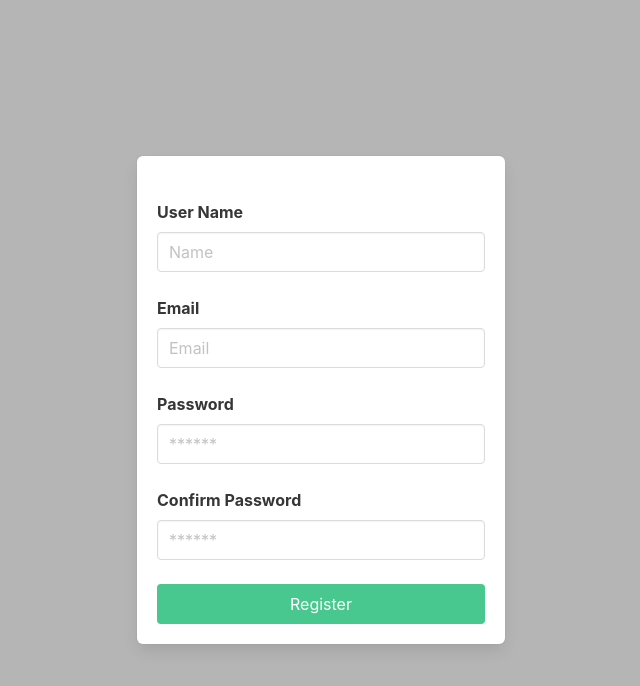
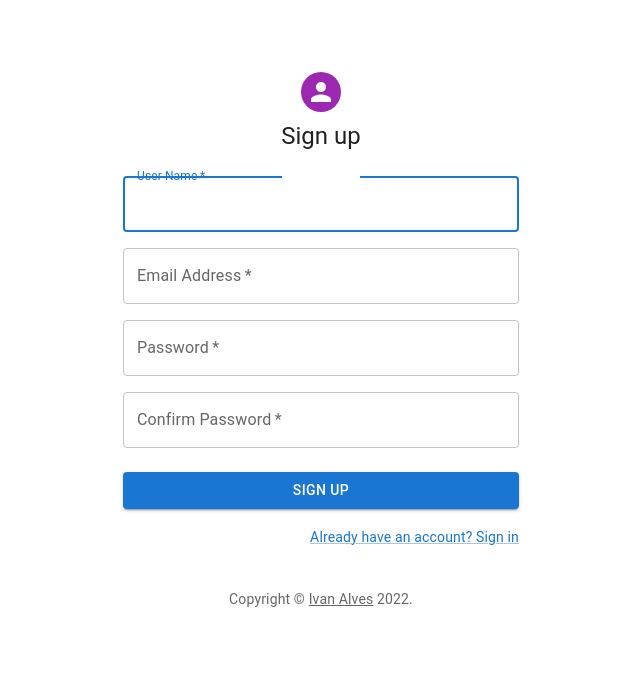
Before and after one commit to IvanMAlves/IODCapstone, a React (Create React App) app in the folder frontend/frontend-capstone/: page /register in a window 1280 px wide. Shown: the top 686 px of the page, without its empty margins (319-959 px from the left). Built offline with nearby package versions, Linux system fonts and the light colour scheme.

Commit message:
updating front end tables

```diff
--- a/frontend/frontend-capstone/src/App.css
+++ b/frontend/frontend-capstone/src/App.css
@@ -1,3 +1,8 @@
+*{
+  text-align: center;
+  font-family: 'Roboto', sans-serif;
+}
+
 .table-headings{
   font-weight: bold;
   font-size: 20px;
--- a/frontend/frontend-capstone/src/App.js
+++ b/frontend/frontend-capstone/src/App.js
@@ -7,6 +7,7 @@ import Armies from "./components/Armies";
 import ArmyDetail from "./components/ArmyDetail";
 import UnitDetails from "./components/UnitDetails";
 import About from "./components/About";
+import Matches from "./components/Matches";
 
 function App() {
   return (
@@ -17,6 +18,7 @@ function App() {
     <Route path='/dashboard' element={<><Navbar/> <Dashboard/></>} />
     <Route path='/armies' element={<><Navbar/> <Armies/></>}/>
     <Route path='/armies/:id' element={<><Navbar/> <ArmyDetail/></>}/>
+    <Route path='/matches/:id' element={<><Navbar/> <Matches/></>}/>
     <Route path='/unit/:id' element={<><Navbar/> <UnitDetails/></>}/>
     <Route path='/about' element={<><Navbar/> <About/></>}/>
   </Routes>
--- a/frontend/frontend-capstone/src/components/Armies.js
+++ b/frontend/frontend-capstone/src/components/Armies.js
@@ -11,8 +11,21 @@ import TableHead from '@mui/material/TableHead';
 import TableRow from '@mui/material/TableRow';
 import Paper from '@mui/material/Paper';
 import { Button } from "@mui/material";
+import Box from "@mui/material/Box";
+import Modal from "@mui/material/Modal";
+import Typography from "@mui/material/Typography";
 
-
+const style = {
+  position: "absolute",
+  top: "50%",
+  left: "50%",
+  transform: "translate(-50%, -50%)",
+  width: 400,
+  bgcolor: "background.paper",
+  border: "2px solid #000",
+  boxShadow: 24,
+  p: 4,
+};
 
 const Armies = () => {
   const [name, setName] = useState("");
@@ -22,6 +35,11 @@ const Armies = () => {
   const [users, setUsers] = useState({});
   const [armies, setArmies] = useState([]);
   const navigate = useNavigate();
+
+  const [open, setOpen] = useState(false);
+  const handleOpen = () => setOpen(true);
+  const handleClose = () => setOpen(false);
+
 
 
   useEffect(() => {
@@ -96,7 +114,7 @@ const Armies = () => {
 
   return (
     <div className="container mt-5">
-           <h1>Welcome Back: {name}</h1>
+           <h1>{name}'s Armies</h1>
       <TableContainer component={Paper}>
       <Table sx={{ minWidth: 650 }} aria-label="simple table">
         <TableHead>
@@ -126,6 +144,26 @@ const Armies = () => {
         </TableBody>
       </Table>
     </TableContainer>
+    <br></br>
+    <Button onClick={handleOpen}>Add Unit</Button>
+      <Modal
+        open={open}
+        onClose={handleClose}
+        aria-labelledby="modal-modal-title"
+        aria-describedby="modal-modal-description"
+      >
+        <Box sx={style}>
+          <Typography id="modal-modal-title" variant="h6" component="h2">
+            Add unit
+          </Typography>
+          <Typography id="modal-modal-description" sx={{ mt: 2 }}>
+            Add in form in here things to do: 1. i need to save the name and
+            honors from the form into a state 2. and then use an onSubmit to
+            call a method which goes to my route.
+            3.Change the formatting on the dates and times to make it more user friendly
+          </Typography>
+        </Box>
+      </Modal>
     </div>
   );
 };
--- a/frontend/frontend-capstone/src/components/ArmyDetail.js
+++ b/frontend/frontend-capstone/src/components/ArmyDetail.js
@@ -18,6 +18,7 @@ import Modal from "@mui/material/Modal";
 import FormControl, { useFormControl } from "@mui/material/FormControl";
 import OutlinedInput from "@mui/material/OutlinedInput";
 import FormHelperText from "@mui/material/FormHelperText";
+import Armies from "./Armies";
 
 const style = {
   position: "absolute",
@@ -104,7 +105,7 @@ const ArmyDetail = () => {
 
   return (
     <div className="container mt-5">
-           <h1>Unit Page </h1>
+           <h1>Unit Page for Army ID: {armyId}</h1>
       <TableContainer component={Paper}>
         <Table sx={{ minWidth: 650 }} aria-label="simple table">
           <TableHead>
--- a/frontend/frontend-capstone/src/components/Matches.js
+++ b/frontend/frontend-capstone/src/components/Matches.js
@@ -1,132 +1,171 @@
 import "../App.css"
 import React, { useState, useEffect } from "react";
 import axios from "axios";
-import jwt_decode from "jwt-decode";
 import { useNavigate } from "react-router-dom";
-const Matches = () => {
-//   const [name, setName] = useState("");
-//   const [token, setToken] = useState("");
-//   const [expire, setExpire] = useState("");
-//   const [userId, setuserID] = useState("");
-//   const [armyID, setarmyID] = useState("");
-//   const [users, setUsers] = useState({});
-//   const [armies, setArmies] = useState([]);
-//   const [units, setUnits] = useState([]);
-//   const navigate = useNavigate();
+import Table from "@mui/material/Table";
+import TableBody from "@mui/material/TableBody";
+import TableCell from "@mui/material/TableCell";
+import TableContainer from "@mui/material/TableContainer";
+import TableHead from "@mui/material/TableHead";
+import TableRow from "@mui/material/TableRow";
+import Paper from "@mui/material/Paper";
+import { useLocation } from "react-router-dom";
+import Box from "@mui/material/Box";
+import Button from "@mui/material/Button";
+import Typography from "@mui/material/Typography";
+import Modal from "@mui/material/Modal";
 
-//   useEffect(() => {
-//     refreshToken(); //getUsers(); // i need to inset get army and also get matches once i have built matches.
-//   }, []);
-
-//   useEffect(() => {
-//     // wait until userData is defined to make the second call
-//     if (userId) {
-//       getArmybyUserID();
-//     }
-//   }, [userId]);
-
-//   useEffect(() => {
-//     // wait until userData is defined to make the second call
-//       getUnitsByArmyId();
-//   }, []);
+import FormControl, { useFormControl } from "@mui/material/FormControl";
+import OutlinedInput from "@mui/material/OutlinedInput";
+import FormHelperText from "@mui/material/FormHelperText";
 
 
-//   const refreshToken = async () => {
-//     try {
-//       const response = await axios.get("http://localhost:8000/token"); //need to fix this route
-//       setToken(response.data.accessToken);
-//       const decoded = jwt_decode(response.data.accessToken);
-//       setuserID(decoded.userId);
-//       setName(decoded.userName);
-//       setUsers(decoded);
-//       setExpire(decoded.exp);
-//       console.log(decoded);
-//     } catch (error) {
-//       if (error.response) {
-//         navigate("/");
-//       }
-//     }
-//   };
+const style = {
+  position: "absolute",
+  top: "50%",
+  left: "50%",
+  transform: "translate(-50%, -50%)",
+  width: 400,
+  bgcolor: "background.paper",
+  border: "2px solid #000",
+  boxShadow: 24,
+  p: 4,
+};
 
-//   const axiosJWT = axios.create();
-//   axiosJWT.interceptors.request.use(
-//     async (config) => {
-//       const currentDate = new Date();
-//       if (expire * 1000 < currentDate.getTime()) {
-//         const response = await axios.get("http://localhost:8000/token");
-//         config.headers.Authorization = `Bearer ${response.data.accessToken}`;
-//         setToken(response.data.accessToken);
-//         const decoded = jwt_decode(response.data.accessToken);
-//         setName(decoded.userName);
-//         setExpire(decoded.exp);
-//         setuserID(decoded.userId);
-//       }
-//       return config;
-//     },
-//     (error) => {
-//       return Promise.reject(error);
-//     }
-//   );
+const Matches = () => {
+  const [matches, setMatches] = useState([]);
+  const navigate = useNavigate();
+  const { state } = useLocation();
+  const [userID, setUserID] = useState(0);
 
-//   const getArmybyUserID = async () => {
-//     const response = await axiosJWT.get(
-//       `http://localhost:8000/army/getArmyByUser/${userId}`,
-//       {
-//         headers: {
-//           Authorization: `Bearer ${token}`,
-//         },
-//       }
-//     );
-//     setArmies(response.data.data); //this is the data pulled from the backend and set for use in a table later
-//     console.log(response.data.data);
-//   };
+  const [open, setOpen] = useState(false);
+  const handleOpen = () => setOpen(true);
+  const handleClose = () => setOpen(false);
 
-//   const getUnitsByArmyId = async () => {
+  function MyFormHelperText() {
+    const { focused } = useFormControl() || {};
 
-//     const response = await axiosJWT.get(
-//       `http://localhost:8000/units/getUnitsByArmyId/${armyID}`,
-//       {
-//         headers: {
-//           Authorization: `Bearer ${token}`,
-//         },
-//       }
-//     );
-//     setUnits(response.data.data); //this is the data pulled from the backend and set for use in a table later
-//     console.log(response.data.data);
-//   };
+    const helperText = React.useMemo(() => {
+      if (focused) {
+        return "This field is being focused";
+      }
 
+      return "Helper text";
+    }, [focused]);
 
-//   //store the army like the user
-//   //kind of like this (need to make a new state for my army and setarmy)setUsers(response.data.data);
+    return <FormHelperText>{helperText}</FormHelperText>;
+  }
 
-//   return (
-//     <div className="container mt-5">
-//                   <h1>Army Name: {armies.armyname}</h1>
-//       <table className="table is-striped is-fullwidth">
-//         <thead>
-//           <tr>
-//             <th>Unit ID</th>
-//             <th>Unit Name</th>
-//             <th>Unit Experience</th>
-//             <th>Loadout/Honors</th>
-//             <th>Unit Created On</th>
-//             <th>Unit Last Updated</th>
-//           </tr>
-//         </thead>
-//         <tbody>
-//           {units.map((unit, index) => (
-//             <tr key={unit.idmatches}>
-//               <td>{unit.unitid}</td>
-//               <td>{unit.unitname}</td>
-//               <td>{unit.unitexp}</td>
-//               <td>{unit.honors}</td>
-//               <td>{unit.createdOn}</td>
-//               <td>{unit.UpdatedOn}</td>
-//             </tr>
-//           ))}
-//         </tbody>
-//       </table>
-//     </div>
-//   );
+  function UseFormControl() {
+    return (
+      <Box component="form" noValidate autoComplete="off">
+        <FormControl sx={{ width: "25ch" }}>
+          <OutlinedInput placeholder="Please enter text" />
+          <MyFormHelperText />
+        </FormControl>
+      </Box>
+    );
+  }
+
+  useEffect(() => {
+    const { id } = state;
+    if (id) {
+        getMatchesByUserID(id);
+        setUserID(id);
+    }
+    console.log("Matches page" + id);
+    console.log(state);
+  }, []);
+
+   const updateSelectedMatch = (unitid) => {
+     console.log("update unit");
+     navigate(`/unit/${unitid}`, { state: { id: unitid} });
+   };
+
+  const axiosJWT = axios.create();
+  const token = localStorage.getItem("token");
+  const getMatchesByUserID = async (userID) => {
+    const response = await axiosJWT.get(
+      `http://localhost:8000//matches/getMatchByUserID/${userID}`,
+      {
+        headers: {
+          Authorization: `Bearer ${token}`,
+        },
+      }
+    );
+    setMatches(response.data.data); //this is the data pulled from the backend and set for use in a table later
+    console.log(response.data.data);
+  };
+
+  /*
+              things to do:
+              1. i need to save the name and honors from the form into a state
+              2. and then use an onSubmit to call a method which goes to my route.
+*/
+
+  return (
+    <div className="container mt-5">
+           <h1>Match Center</h1>
+      <TableContainer component={Paper}>
+        <Table sx={{ minWidth: 650 }} aria-label="simple table">
+          <TableHead>
+            <TableRow>
+              <TableCell>Match ID</TableCell>
+              <TableCell align="right">Match Name</TableCell>
+              <TableCell align="right">Attacker</TableCell>
+              <TableCell align="right">Defender</TableCell>
+              <TableCell align="right">Date Played</TableCell>
+              <TableCell align="right">Result</TableCell>
+            </TableRow>
+          </TableHead>
+          <TableBody>
+            {matches.map((match, index) => (
+              <TableRow
+                key={match.unitid}
+                sx={{ "&:last-child td, &:last-child th": { border: 0 } }}
+              >
+                <TableCell component="th" scope="row">
+                  {match.idmatches}
+                </TableCell>
+                <TableCell align="right">{match.matchname}</TableCell>
+                <TableCell align="right">{match.attacker}</TableCell>
+                <TableCell align="right">{match.defender}</TableCell>
+                <TableCell align="right">{match.dateplayed}</TableCell>
+                <TableCell align="right">{match.matchresult}</TableCell>
+                <TableCell align="right">
+                  <Button
+                    onClick={() => updateSelectedMatch(match.idmatches)}
+                    variant="outlined"
+                  >
+                    Details
+                  </Button>
+                </TableCell>
+              </TableRow>
+            ))}
+          </TableBody>
+        </Table>
+      </TableContainer>
+      <br></br>
+      <Button onClick={handleOpen}>Create Match</Button>
+      <Modal
+        open={open}
+        onClose={handleClose}
+        aria-labelledby="modal-modal-title"
+        aria-describedby="modal-modal-description"
+      >
+        <Box sx={style}>
+          <Typography id="modal-modal-title" variant="h6" component="h2">
+            Add unit
+          </Typography>
+          <Typography id="modal-modal-description" sx={{ mt: 2 }}>
+            Add in form in here things to do: 1. i need to save the name and
+            honors from the form into a state 2. and then use an onSubmit to
+            call a method which goes to my route.
+            3.Change the formatting on the dates and times to make it more user friendly
+          </Typography>
+        </Box>
+      </Modal>
+    </div>
+  );
 };
 export default Matches;
--- a/frontend/frontend-capstone/src/components/Register.js
+++ b/frontend/frontend-capstone/src/components/Register.js
@@ -2,13 +2,31 @@ import "../App.css"
 import React, { useState } from "react";
 import axios from "axios";
 import { useNavigate } from "react-router-dom";
+import Avatar from '@mui/material/Avatar';
+import Button from '@mui/material/Button';
+import CssBaseline from '@mui/material/CssBaseline';
+import TextField from '@mui/material/TextField';
+import FormControlLabel from '@mui/material/FormControlLabel';
+import Checkbox from '@mui/material/Checkbox';
+import Link from '@mui/material/Link';
+import Grid from '@mui/material/Grid';
+import Box from '@mui/material/Box';
+//import LockOutlinedIcon from '@mui/icons-material/LockOutlined';
+import Typography from '@mui/material/Typography';
+import Container from '@mui/material/Container';
+import { createTheme, ThemeProvider } from '@mui/material/styles';
+
+
 const Register = () => {
+
   const [name, setName] = useState("");
   const [email, setEmail] = useState("");
   const [password, setPassword] = useState("");
   const [confPassword, setConfPassword] = useState("");
   const [msg, setMsg] = useState("");
   const navigate = useNavigate();
+
+
   const Register = async (e) => {
     e.preventDefault();
     try {
@@ -25,112 +43,221 @@ const Register = () => {
       }
     }
   };
+
+  function Copyright(props) {
     return (
-    <section className="hero has-background-grey-light is-fullheight is-fullwidth">
+      <Typography variant="body2" color="text.secondary" align="center" {...props}>
+        {'Copyright © '}
+        <Link color="inherit" >
+          Ivan Alves
+        </Link>{' '}
+        {new Date().getFullYear()}
+        {'.'}
+      </Typography>
+    );
+  }
 
-      <div className="hero-body">
+  const theme = createTheme();
 
-        <div className="container">
+  return (
 
-          <div className="columns is-centered">
-
-            <div className="column is-4-desktop">
-
-              <form onSubmit={Register} className="box">
-
-                <p className="has-text-centered">{msg}</p>
-
-                <div className="field mt-5">
-
-                  <label className="label">User Name</label>
-
-                  <div className="controls">
-
-                    <input
-                      type="text"
-                      className="input"
-                      placeholder="Name"
+    <ThemeProvider theme={theme}>
+    <Container component="main" maxWidth="xs">
+      <CssBaseline />
+      <Box
+        sx={{
+          marginTop: 8,
+          display: 'flex',
+          flexDirection: 'column',
+          alignItems: 'center',
+        }}
+      >
+        <Avatar sx={{ m: 1, bgcolor: 'secondary.main' }}>
+          {/* <LockOutlinedIcon /> */}
+        </Avatar>
+        <Typography component="h1" variant="h5">
+          Sign up
+        </Typography>
+        <Box component="form" noValidate onSubmit={Register} sx={{ mt: 3 }}>
+          <Grid container spacing={2}>
+            <Grid item xs={12}>
+              <TextField
+                autoComplete="given-name"
+                name="userName"
+                required
+                fullWidth
+                id="userName"
+                label="User Name"
                 value={name}
                 onChange={(e) => setName(e.target.value)}
+                autoFocus
               />
-
-                  </div>
-
-                </div>
-
-                <div className="field mt-5">
-
-                  <label className="label">Email</label>
-
-                  <div className="controls">
-
-                    <input
-                      type="text"
-                      className="input"
-                      placeholder="Email"
+            </Grid>
+            <Grid item xs={12}>
+              <TextField
+                required
+                fullWidth
+                id="email"
+                label="Email Address"
+                name="email"
+                autoComplete="email"
                 value={email}
                 onChange={(e) => setEmail(e.target.value)}
               />
-
-                  </div>
-
-                </div>
-
-                <div className="field mt-5">
-
-                  <label className="label">Password</label>
-
-                  <div className="controls">
-
-                    <input
+            </Grid>
+            <Grid item xs={12}>
+              <TextField
+                required
+                fullWidth
+                name="password"
+                label="Password"
                 type="password"
-                      className="input"
-                      placeholder="******"
+                id="password"
+                autoComplete="new-password"
                 value={password}
                 onChange={(e) => setPassword(e.target.value)}
               />
-
-                  </div>
-
-                </div>
-
-                <div className="field mt-5">
-
-                  <label className="label">Confirm Password</label>
-
-                  <div className="controls">
-
-                    <input
+            </Grid>
+            <Grid item xs={12}>
+              <TextField
+                required
+                fullWidth
+                name="password"
+                label="Confirm Password"
                 type="password"
-                      className="input"
-                      placeholder="******"
+                id="password"
+                autoComplete="new-password"
                 value={confPassword}
                 onChange={(e) => setConfPassword(e.target.value)}
               />
+            </Grid>
+          </Grid>
+          <Button
+            type="submit"
+            fullWidth
+            variant="contained"
+            sx={{ mt: 3, mb: 2 }}
+          >
+            Sign Up
+          </Button>
+          <Grid container justifyContent="flex-end">
+            <Grid item>
+              <Link href="/login" variant="body2">
+                Already have an account? Sign in
+              </Link>
+            </Grid>
+          </Grid>
+        </Box>
+      </Box>
+      <Copyright sx={{ mt: 5 }} />
+    </Container>
+  </ThemeProvider>
 
-                  </div>
-
-                </div>
-
-                <div className="field mt-5">
-
-                  <button className="button is-success is-fullwidth">
-                    Register
-                  </button>
-
-                </div>
-
-              </form>
-
-            </div>
-
-          </div>
-
-        </div>
-
-      </div>
-
-    </section>
+    // <section className="hero has-background-grey-light is-fullheight is-fullwidth">
+    //
+    //   <div className="hero-body">
+    //
+    //     <div className="container">
+    //
+    //       <div className="columns is-centered">
+    //
+    //         <div className="column is-4-desktop">
+    //
+    //           <form onSubmit={Register} className="box">
+    //
+    //             <p className="has-text-centered">{msg}</p>
+    //
+    //             <div className="field mt-5">
+    //
+    //               <label className="label">User Name</label>
+    //
+    //               <div className="controls">
+    //
+    //                 <input
+    //                   type="text"
+    //                   className="input"
+    //                   placeholder="Name"
+    //                   value={name}
+    //                   onChange={(e) => setName(e.target.value)}
+    //                 />
+    //
+    //               </div>
+    //
+    //             </div>
+    //
+    //             <div className="field mt-5">
+    //
+    //               <label className="label">Email</label>
+    //
+    //               <div className="controls">
+    //
+    //                 <input
+    //                   type="text"
+    //                   className="input"
+    //                   placeholder="Email"
+    //                   value={email}
+    //                   onChange={(e) => setEmail(e.target.value)}
+    //                 />
+    //
+    //               </div>
+    //
+    //             </div>
+    //
+    //             <div className="field mt-5">
+    //
+    //               <label className="label">Password</label>
+    //
+    //               <div className="controls">
+    //
+    //                 <input
+    //                   type="password"
+    //                   className="input"
+    //                   placeholder="******"
+    //                   value={password}
+    //                   onChange={(e) => setPassword(e.target.value)}
+    //                 />
+    //
+    //               </div>
+    //
+    //             </div>
+    //
+    //             <div className="field mt-5">
+    //
+    //               <label className="label">Confirm Password</label>
+    //
+    //               <div className="controls">
+    //
+    //                 <input
+    //                   type="password"
+    //                   className="input"
+    //                   placeholder="******"
+    //                   value={confPassword}
+    //                   onChange={(e) => setConfPassword(e.target.value)}
+    //                 />
+    //
+    //               </div>
+    //
+    //             </div>
+    //
+    //             <div className="field mt-5">
+    //
+    //               <button className="button is-success is-fullwidth">
+    //                 Register
+    //               </button>
+    //
+    //             </div>
+    //
+    //           </form>
+    //
+    //         </div>
+    //
+    //       </div>
+    //
+    //     </div>
+    //
+    //   </div>
+    //
+    // </section>
   );
 };
 export default Register;
```
Also changed, not shown: frontend/frontend-capstone/src/components/Dashboard.js (+4 -3 lines), frontend/frontend-capstone/src/components/Navbar.js (+11 -1 lines), frontend/frontend-capstone/src/components/SingleMatch.js (added). Lines whose indentation alone changed are shown as unchanged.
